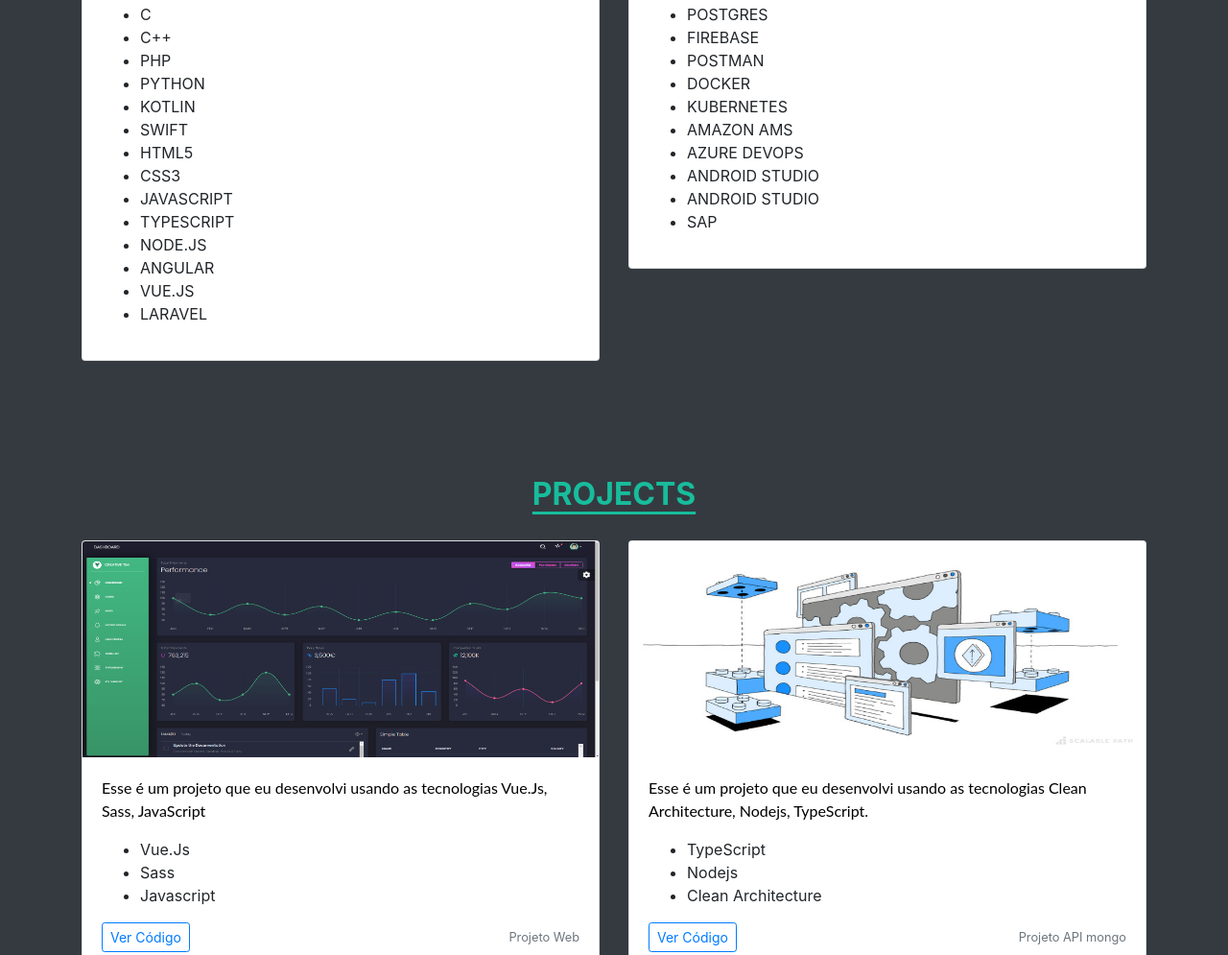
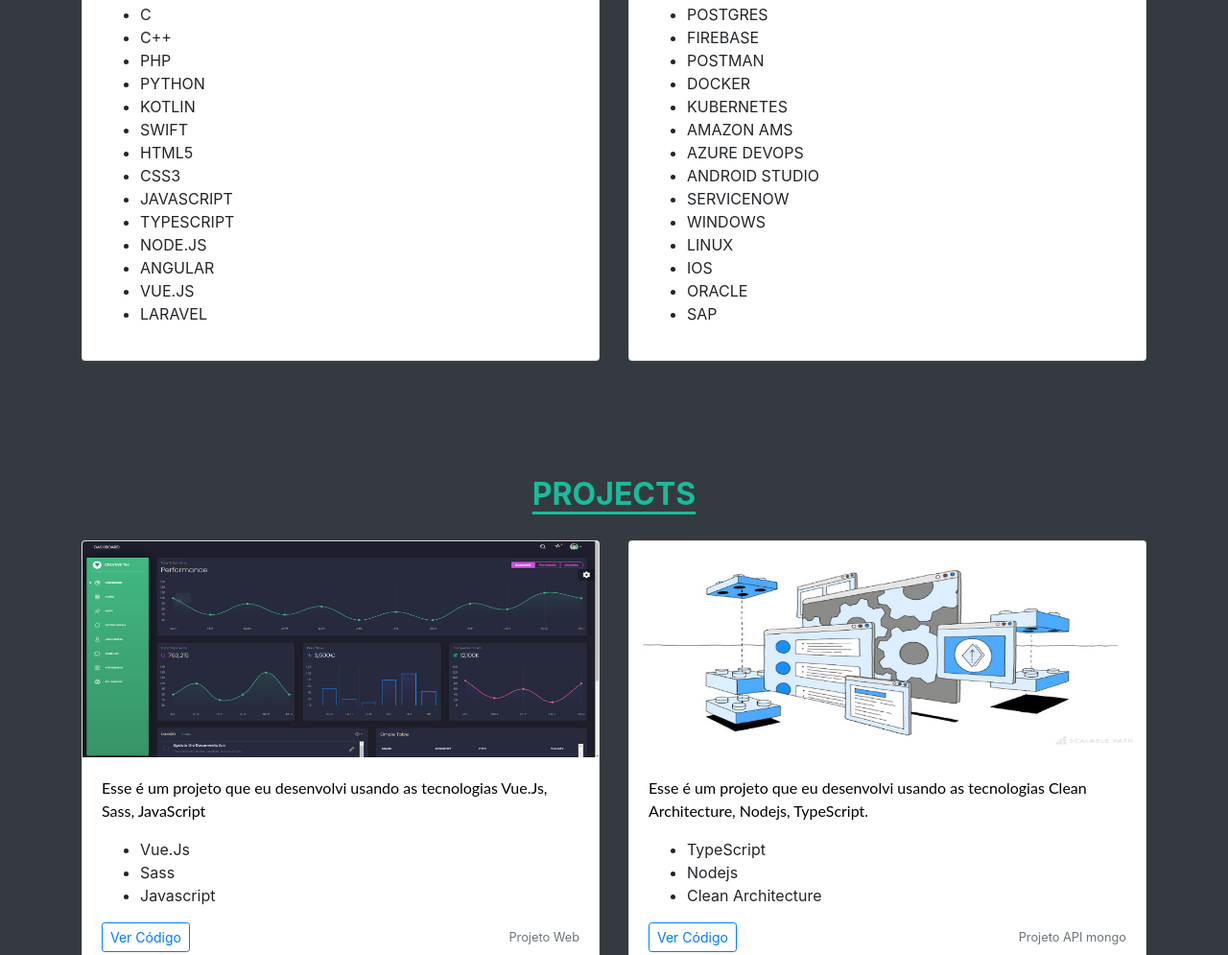
Before and after one commit to aldhemir/Aldhemir.github.io, a plain HTML site: page index.html in a window 1280 px wide. Shown: the part 1176-2171 px from the top of the page at 96% size. Drawn offline with nearby package versions, Linux system fonts and the light colour scheme.

Commit message:
Update index.html

```diff
--- a/index.html
+++ b/index.html
@@ -172,7 +172,11 @@
                                 <li>AMAZON AMS</li>
                                 <li>AZURE DEVOPS</li>
                                 <li>ANDROID STUDIO</li>
-                                <li>ANDROID STUDIO</li>
+                                <li>SERVICENOW</li>
+                                <li>WINDOWS</li>
+                                <li>LINUX</li>
+                                <li>IOS</li>
+                                <li>ORACLE</li>
                                 <li>SAP</li>
                             </ul>
                         </div>
```
